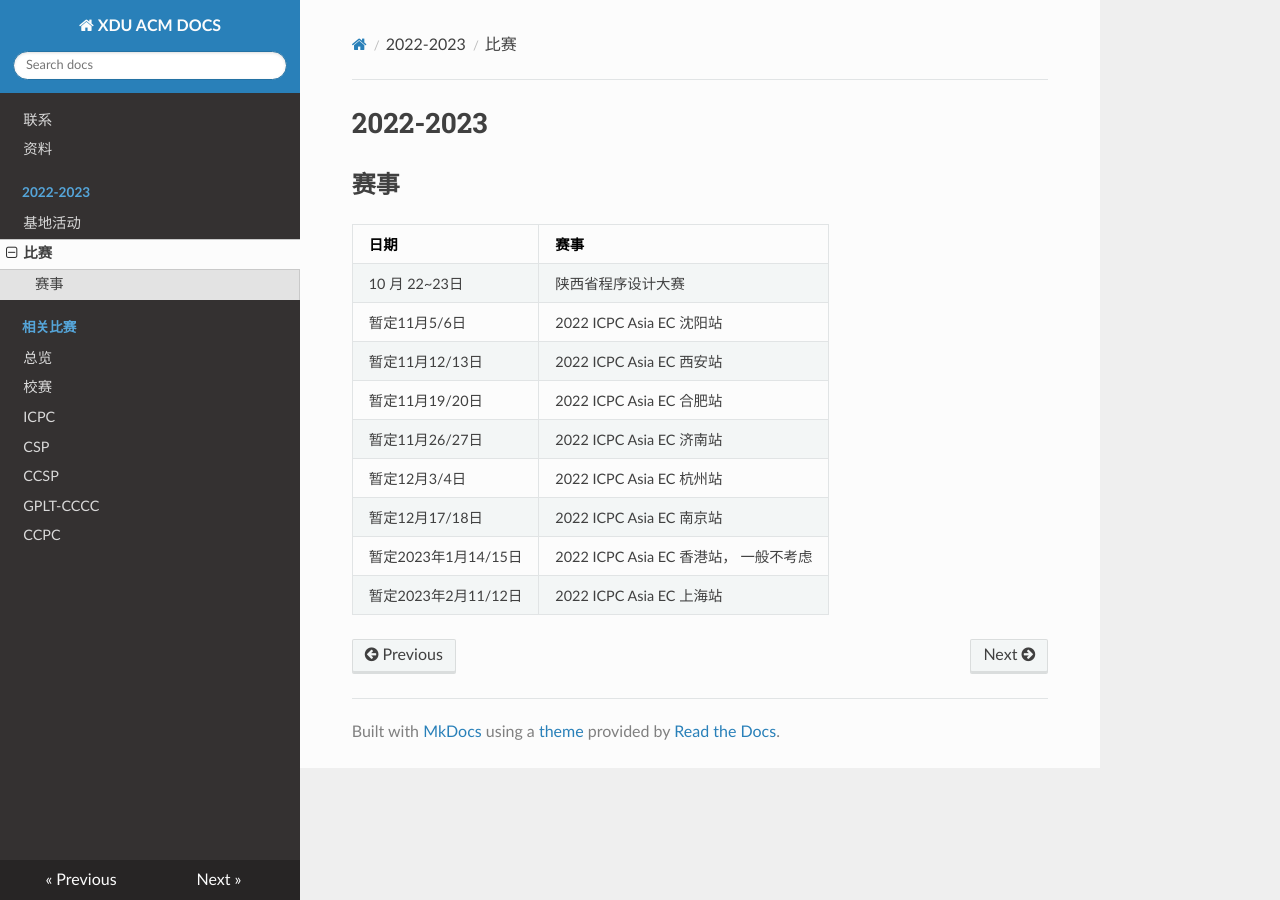
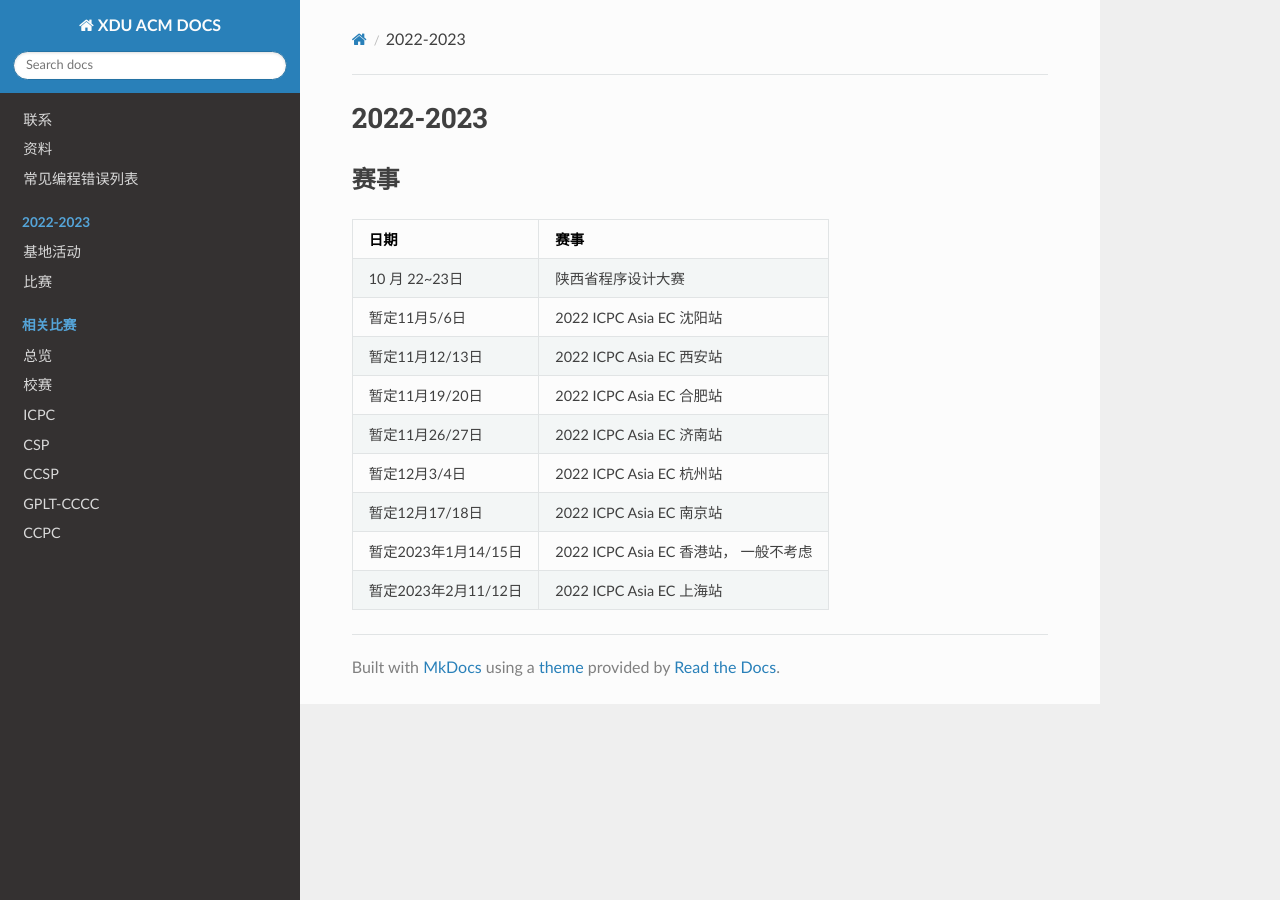
Before and after one commit to xdu-icpc/docs, an MkDocs documentation site: the page built from docs/2022/contests.md, in a window 1280 px wide. Built offline with MkDocs 1.6.1, drawn with Linux system fonts in a browser that asks for light colours; nearby versions of some CDN libraries; part of the change alters nothing that is shown.

Commit message:
add cce link to icpc.xidian.wiki

```diff
--- a/mkdocs.yml
+++ b/mkdocs.yml
@@ -3,9 +3,12 @@ site_name: XDU ACM DOCS
 nav:
   - 联系: contact.md
   - 资料: assets.md
+  - 常见编程错误列表: https://icpc.xidian.wiki/cce
   - 2022-2023:
-    - 基地活动: 2022/schedule.md
-    - 比赛: 2022/contests.md
+    - 基地活动: https://icpc.xidian.wiki/2022/schedule
+    - 比赛: https://icpc.xidian.wiki/2022/contests
+    #- 基地活动: 2022/schedule.md
+    #- 比赛: 2022/contests.md
     #- 时间表: https://dokuwiki.gery.top/doku.php?id=2022-2023
   #- 活动: schedule.md
   - 相关比赛:
```
